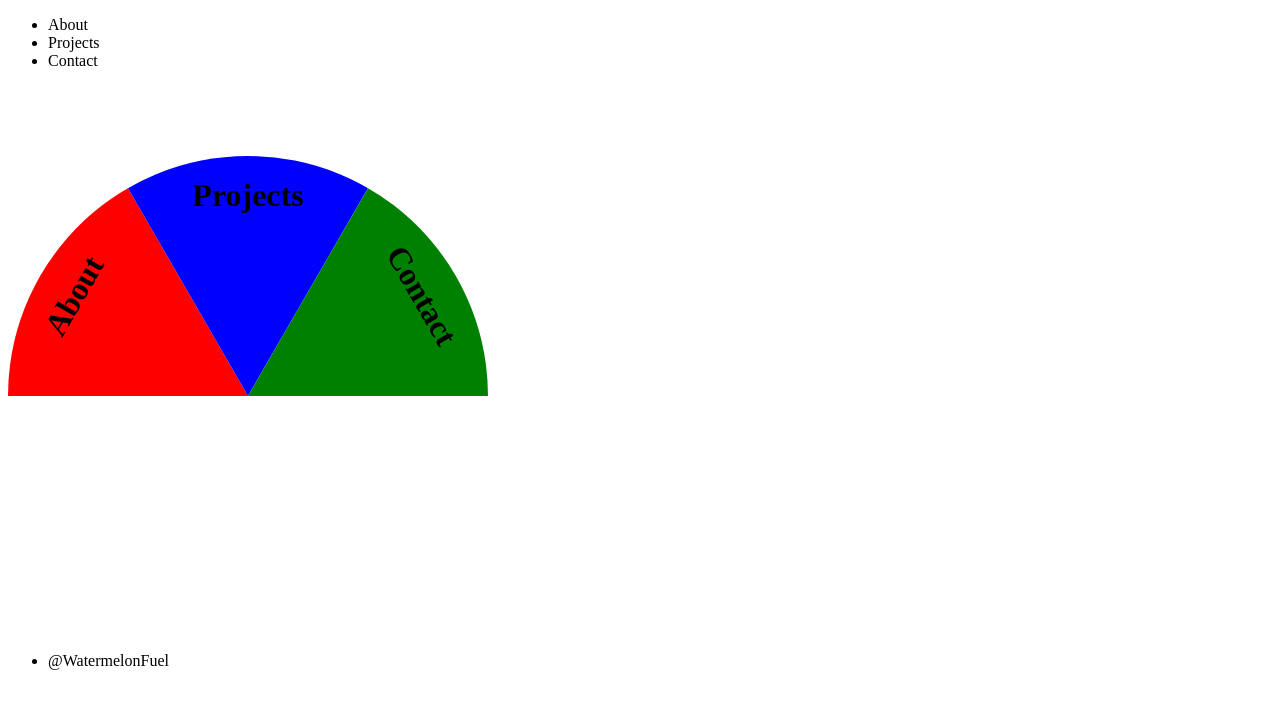
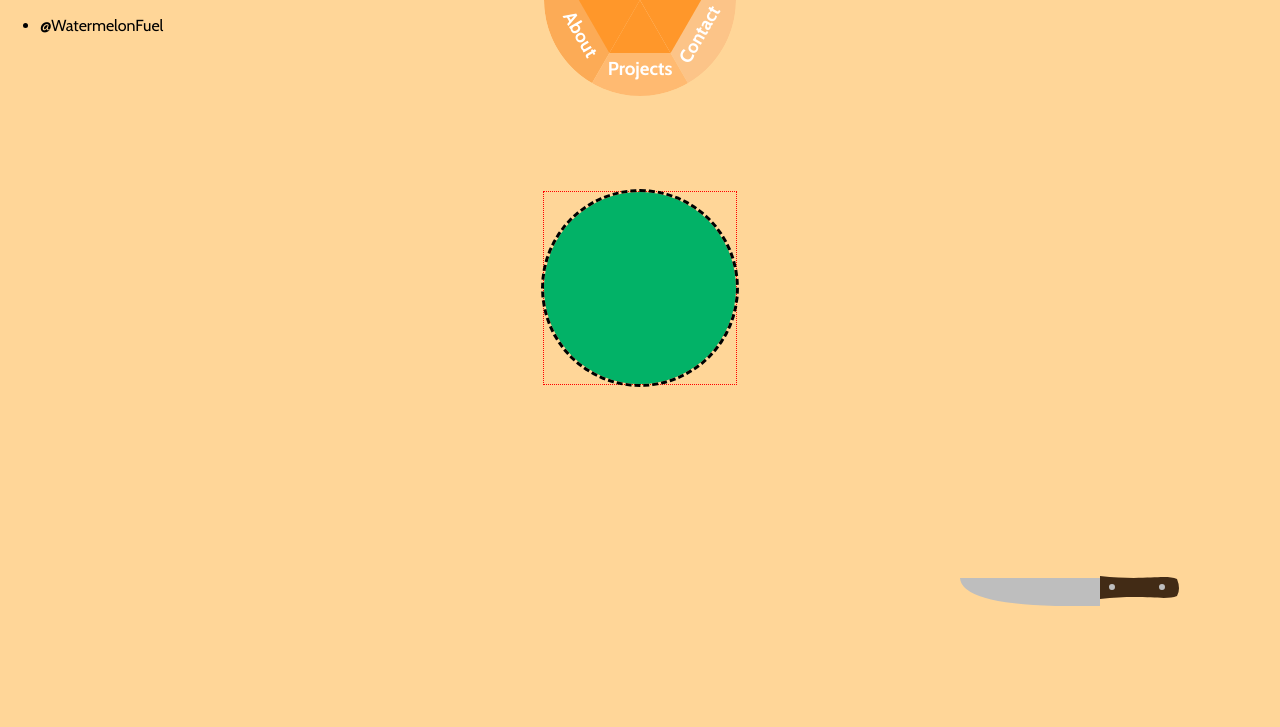
Before and after one commit to WatermelonFueled/watermelonfueled.github.io, a plain HTML site: page index2.html in a window 1280 px wide. Drawn offline with nearby package versions, Linux system fonts and the light colour scheme.

Commit message:
header menu scroll scaling; intro animation started

```diff
--- a/index2.html
+++ b/index2.html
@@ -6,38 +6,39 @@
 		<meta name="author" content="David Park">
 		<meta name="robots" content="NOINDEX, NOFOLLOW">
 		<title>Watermelon Fueled</title>
+		<!--[if IE]><script src="http://html5shim.googlecode.com/svn/trunk/html5.js"></script><![endif]-->
+		<link href='https://fonts.googleapis.com/css?family=Cabin:400,700' rel='stylesheet' type='text/css'>
 		<link rel="stylesheet" type="text/css" href="styles/style2.css">
 	</head>
-
 	<body>
 		<header>
-			<nav>
-				<ul>
-					<li>About</li>
-					<li>Projects</li>
-					<li>Contact</li>
-				</ul>
+			<nav class="main-menu" id="main-menu-nav">
+				<div class="main-menu-slice" id="slice-about">
+					<div class="slice-content" id="slice-about-content">
+						<h2>About</h2>
+					</div>
+				</div>
+				<div class="main-menu-slice" id="slice-projects">
+					<div class="slice-content" id="slice-projects-content">
+						<h2>Projects</h2>
+					</div>
+				</div>
+				<div class="main-menu-slice" id="slice-contact">
+					<div class="slice-content" id="slice-contact-content">
+						<h2>Contact</h2>
+					</div>
+				</div>
 			</nav>
 		</header>
-<br><br><br>
-		<ul id="main-menu">
-			<li class="main-menu-slice" id="slice-about">
-				<div class="slice-content" id="slice-about-content">
-					<h1>About</h1>
-				</div>
-			</li>
-			<li class="main-menu-slice" id="slice-projects">
-				<div class="slice-content" id="slice-projects-content">
-					<h1>Projects</h1>
-				</div>
-			</li>
-			<li class="main-menu-slice" id="slice-contact">
-				<div class="slice-content" id="slice-contact-content">
-					<h1>Contact</h1>
-				</div>
-			</li>
-		</ul>
+		<div id="intro">
+			<div id="watermelon">
+				<canvas id="watermelon-pattern"></canvas>
+			</div>
+			<canvas id="knife">fallback</canvas>
+		</div>
+		<div id="main-box">
 
+		</div>
 		<footer class="site-footer">
 			<div class="site-footer social-media">
 				<nav>
@@ -50,5 +51,6 @@
 			</div>
 		</footer>
 		<script src="scripts/jquery-2.1.4.min.js"></script>
+		<script src="scripts/application.js"></script>
 	</body>
 </html>
--- /dev/null
+++ b/scripts/application.js
@@ -0,0 +1,37 @@
+$(document).ready(function() {
+
+  //Intro animation
+  //canvas knife
+  var knifeCanvas = document.getElementById('knife');
+  knifeCanvas.width = 220;
+  knifeCanvas.height = 30;
+  if (knifeCanvas.getContext){
+    var knife = knifeCanvas.getContext('2d');
+    //handle
+    knife.fillStyle = "#422b15";
+    knife.beginPath();
+    knife.moveTo(140,0);
+    knife.bezierCurveTo(185,5,205,-2,217,3);
+    knife.quadraticCurveTo(221,13,217,20);
+    knife.bezierCurveTo(205,25,185,18,140,23);
+    knife.fill();
+    knife.closePath();
+    //handle detail
+    knife.beginPath();
+    knife.fillStyle = "#bebebe";
+    knife.arc(152,11,3,0,360);
+    knife.arc(202,11,3,0,360);
+    //blade
+    knife.moveTo(140,2);
+    knife.lineTo(140,30);
+    knife.quadraticCurveTo(2,33,0,2);
+    knife.fill();
+    knife.closePath();
+    //blade detail
+  }
+  //canvas watermelon
+
+  //header window scroll shrink
+  $(window).on('scroll', function(){ $('#main-menu-nav').toggleClass('small', $(document).scrollTop() > 0); });
+
+});
--- a/styles/style2.css
+++ b/styles/style2.css
@@ -1,52 +1,164 @@
-#main-menu {
+/*
+colours: red #ff5436, green #6ebf2e, grey #afafaf, orange #ff972a
+adobe kuler: complementary: red ff5436 lightred ff6a4f green 02b267 lightgreen 36ffa9
+*/
+
+html body {
+  padding: 0;
+  margin: 0;
+  font-family: 'Cabin', sans-serif;
+  background-color: #ffd698;
+}
+
+.hidden { display: none; }
+
+#intro {
+  position: fixed;
+  margin-top: -1em;
+  height: 100%;
+  width: 100%;
+  -webkit-animation: slide 2s 1;
+  -moz-animation: slide 2s 1;
+  -o-animation: slide 2s 1;
+  animation: slide 2s 1;
+}
+@-webkit-keyframes slide {
+  0% { width: 50%; }
+  100% { width: 100%; }
+}
+@-moz-keyframes slide {
+  0% { width: 50%; }
+  100% { width: 100%; }
+}
+@-o-keyframes slide {
+  0% { width: 50%; }
+  100% { width: 100%; }
+}
+@keyframes slide {
+  0% { width: 50%; }
+  100% { width: 100%; }
+}
+
+#watermelon {
   position: relative;
+  margin: 12em auto;
+  width: 12em;
+  height: 12em;
+  border-radius: 50%;
+  background-color: #02b267;
+    outline: dashed 3px black;
+  -webkit-animation: roll 2s 1;
+  -moz-animation: roll 2s 1;
+  -o-animation: roll 2s 1;
+  animation: roll 2s 1;
+}
+@-webkit-keyframes roll {
+  0% { -webkit-transform: rotate(180deg); opacity: 0;}
+  100% { -webkit-transform: rotate(360deg); opacity: 1;}
+}
+@-moz-keyframes roll {
+  0% { -moz-transform: rotate(180deg); opacity: 0;}
+  100% { -moz-transform: rotate(360deg); opacity: 1;}
+}
+@-o-keyframes roll {
+  0% { -o-transform: rotate(180deg); opacity: 0;}
+  100% { -o-transform: rotate(360deg); opacity: 1;}
+}
+@keyframes roll {
+  0% { transform: rotate(180deg); opacity: 0;}
+  100% { transform: rotate(360deg); opacity: 1;}
+}
+
+#watermelon-pattern {
+  width: 100%;
+  height: 100%;
+  outline: dotted 1px red;
+}
+#knife {
+  position: absolute;
+  right: 100px;
+}
+
+header { position: fixed; padding: 0; width: 100%; margin-top: -1em;}
+
+.main-menu {
+  position: relative;
+  margin-top: -6em;
+  margin-left: auto;
+  margin-right: auto;
   padding: 0;
-  width: 30em;
-  height: 30em;
+  width: 12em;
+  height: 12em;
   border-radius: 50%;
-  list-style: none;
+  overflow: hidden;
+  transition: width 0.5s, height 0.5s, margin-top 0.5s;
 }
+.main-menu.small { font-size: 0.6em; }
 
 .main-menu-slice {
   position: absolute;
   top: 0;
-  right: 0;
+  left: 0;
   width: 50%;
   height: 50%;
   overflow: hidden;
-  transform-origin: 0% 100%;
+  transform-origin: 100% 100%;
 }
 
-#slice-about {
-  transform: rotate(-90deg) skewY(-30deg);
-}
-
-#slice-projects {
-  transform: rotate(-30deg) skewY(-30deg);
-}
-
-#slice-contact {
-  transform: rotate(30deg) skewY(-30deg);
-}
+#slice-about {transform: rotate(270deg) skewY(30deg);}
+#slice-projects {transform: rotate(210deg) skewY(30deg);}
+#slice-contact {transform: rotate(150deg) skewY(30deg);}
 
 .slice-content {
   position: absolute;
-  left: -100%;
   width: 200%;
   height: 200%;
   border-radius: 50%;
+  color: white;
+  font-size: 0.78em;
   text-align: center;
-  transform: skewY(30deg) rotate(30deg);
+  transform: skewY(-30deg) rotate(-30deg);
+  transition: width 0.5s, height 0.5s, background-color 0.5s, font-size 0.5s;
+}
+.slice-content h2 { transform: rotate(180deg); }
+
+#slice-about-content {background-color: #fcab56;}
+#slice-projects-content {background-color: #ffba71;}
+#slice-contact-content {background-color: #fcc488;}
+#slice-about-content:hover {
+  background-color: #6ebf2e;
+  transition: background-color 1s;
+}
+#slice-projects-content:hover {
+  background-color: #6ebf2e;
+  transition: background-color 1s;
+}
+#slice-contact-content:hover {
+  background-color: #6ebf2e;
+  transition: background-color 1s;
 }
 
-#slice-about-content {
-  background: red;
+.slice-content:before {
+  position: absolute;
+  top: 22.5%;
+  left: 22.5%;
+  width: 55%;
+  height: 55%;
+  border-radius: 0%;
+  background-position: 50% 0;
+  background-color: #ff972a;
+  content: '';
+  z-index: -1;
+  transition: top 0.6s, left 0.6s,
+              width 0.6s, height 0.6s,
+              border-radius 0.3s, background-color 0.8s;
 }
 
-#slice-projects-content {
-  background: blue;
+.slice-content:hover::before{
+  top: 6%;
+  left: 6%;
+  width: 88%;
+  height: 88%;
+  border-radius: 50%;
+  background-color: #ff5436;
 }
-
-#slice-contact-content {
-  background: green;
-}
```
